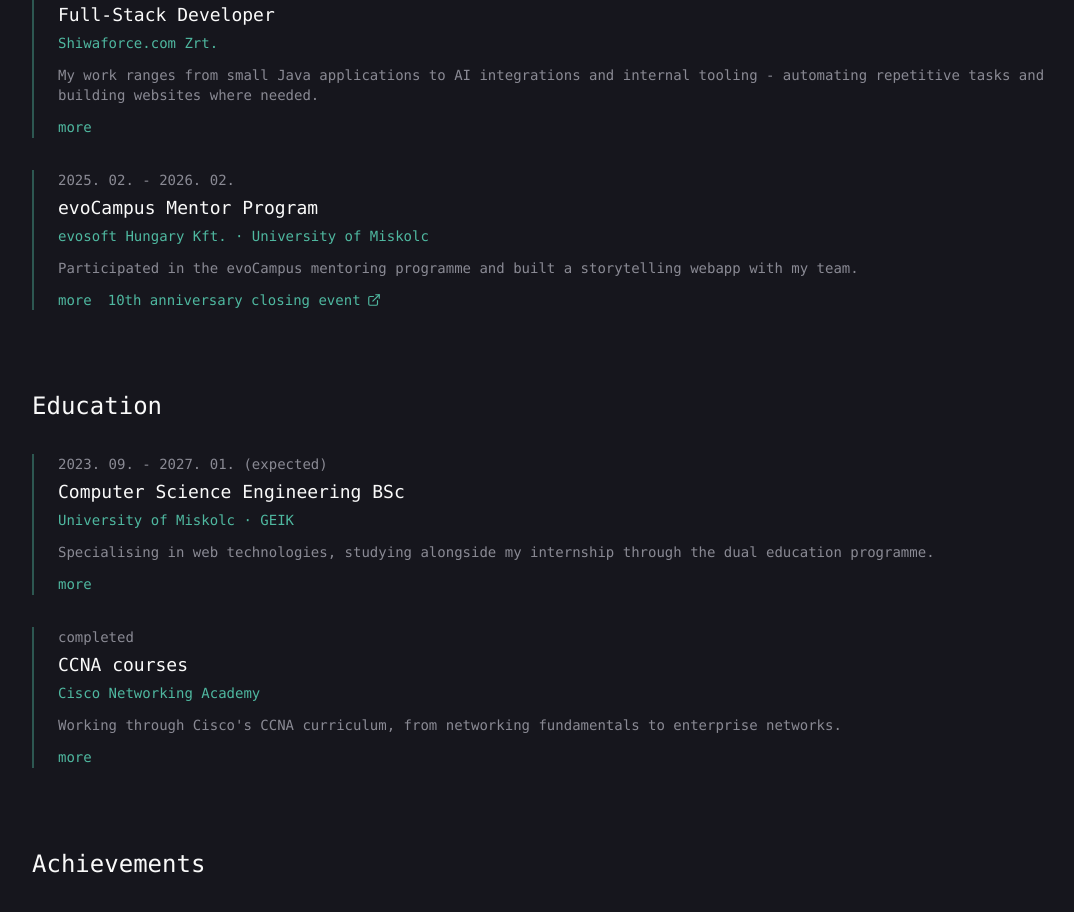
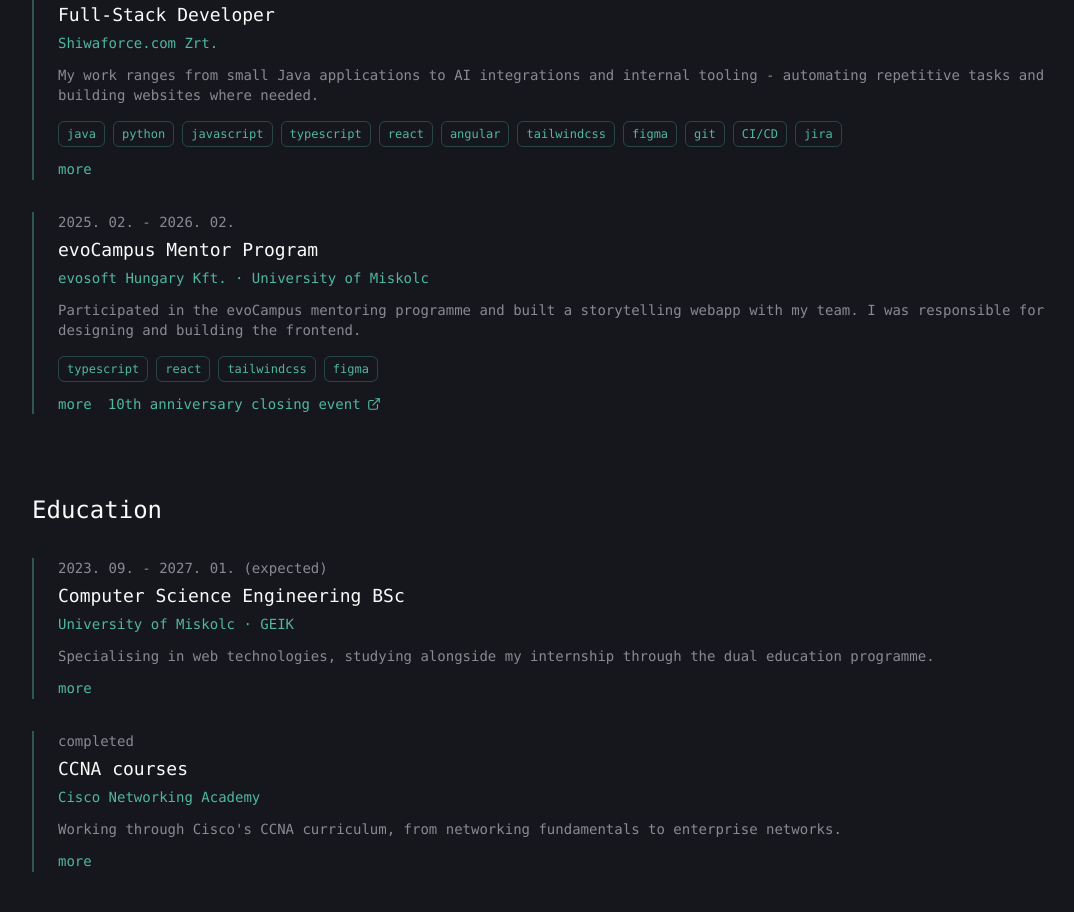
Before and after one commit to VargaEszter11/portfolio, a React (Vite) app: page / in a window 1280 px wide. Shown: the part 1140-2052 px from the top of the page, without its empty margins (64-1138 px from the left). Built offline with nearby package versions, Linux system fonts and the light colour scheme.

Commit message:
add skills to experience

```diff
--- a/src/components/Experience.jsx
+++ b/src/components/Experience.jsx
@@ -12,10 +12,28 @@ const internshipDetails = [
 
 const evoCampusDetails = [
     'evoCampus is Evosoft Hungary\'s mentoring programme at my university - a chance to work on real projects with mentors from industry, not just classroom assignments.',
-    'With my team I built a storytelling webapp: we planned the idea, split the work, and shipped something we could stand behind and present. The project itself is not public, but the process - collaborating, iterating, and demoing under time pressure - was the valuable part.',
+    'With my team I built a storytelling webapp: we planned the idea, split the work, and shipped something we could stand behind and present. I was responsible for designing and building the frontend, from the UI design to the React implementation. The project itself is not public, but the process - collaborating, iterating, and demoing under time pressure - was the valuable part.',
     'At the 10th anniversary closing event we demoed our work alongside other student teams. Being there meant practicing how to explain a project clearly to mentors and guests, not only how to build it.',
-    'The programme helped me get more comfortable with teamwork outside university courses: receiving feedback, owning my slice of the app, and seeing how a company-style mentoring setup actually works.',
+    'The programme helped me get more comfortable with teamwork outside university courses: receiving feedback, owning the frontend, and seeing how a company-style mentoring setup actually works.',
 ]
+
+const internshipSkills = ['java', 'python', 'javascript', 'typescript', 'react', 'angular', 'tailwindcss', 'figma', 'git', 'CI/CD', 'jira']
+const evoCampusSkills = ['typescript', 'react', 'tailwindcss', 'figma']
+
+function SkillTags({ skills }) {
+    return (
+        <div className="flex flex-wrap gap-2 mt-4">
+            {skills.map((skill) => (
+                <span
+                    key={skill}
+                    className="font-mono text-xs text-teal border border-teal/30 rounded-md px-2 py-1"
+                >
+                    {skill}
+                </span>
+            ))}
+        </div>
+    )
+}
 
 const modals = {
     internship: {
@@ -24,6 +42,7 @@ const modals = {
         title: 'Full-Stack Developer',
         org: 'Shiwaforce.com Zrt.',
         details: internshipDetails,
+        skills: internshipSkills,
     },
     evoCampus: {
         titleId: 'evocampus-modal-title',
@@ -31,6 +50,7 @@ const modals = {
         title: 'evoCampus Mentor Program',
         org: 'evosoft Hungary Kft. · University of Miskolc',
         details: evoCampusDetails,
+        skills: evoCampusSkills,
         link: {
             href: 'https://www.evosoft.hu/blog/10th-jubilee-evocampus-miskolc-university-students',
             label: '10th anniversary closing event',
@@ -64,6 +84,7 @@ function Experience() {
                         <p className="font-mono text-muted text-sm mt-3">
                             My work ranges from small Java applications to AI integrations and internal tooling - automating repetitive tasks and building websites where needed.
                         </p>
+                        <SkillTags skills={internshipSkills} />
                         <button
                             type="button"
                             onClick={() => setActiveModal('internship')}
@@ -84,8 +105,9 @@ function Experience() {
                             evosoft Hungary Kft. · University of Miskolc
                         </p>
                         <p className="font-mono text-muted text-sm mt-3">
-                            Participated in the evoCampus mentoring programme and built a storytelling webapp with my team.
+                            Participated in the evoCampus mentoring programme and built a storytelling webapp with my team. I was responsible for designing and building the frontend.
                         </p>
+                        <SkillTags skills={evoCampusSkills} />
                         <div className="flex flex-wrap items-center gap-4 mt-3">
                             <button
                                 type="button"
@@ -109,7 +131,9 @@ function Experience() {
             </div>
 
             {modal && (
-                <DetailModal modal={modal} onClose={closeModal} />
+                <DetailModal modal={modal} onClose={closeModal}>
+                    <SkillTags skills={modal.skills} />
+                </DetailModal>
             )}
         </>
     )
```
